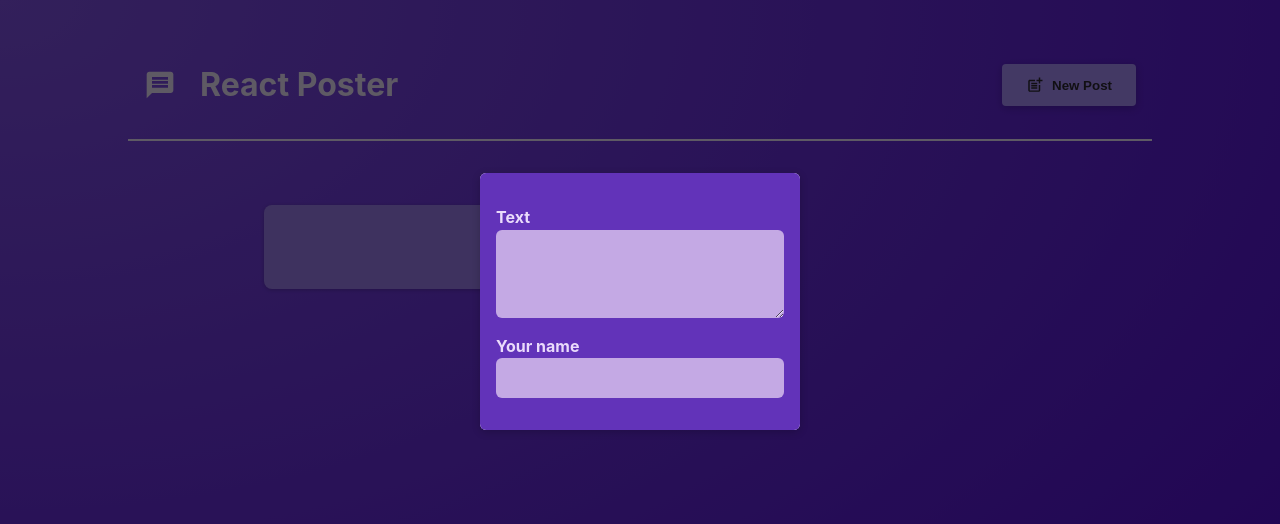
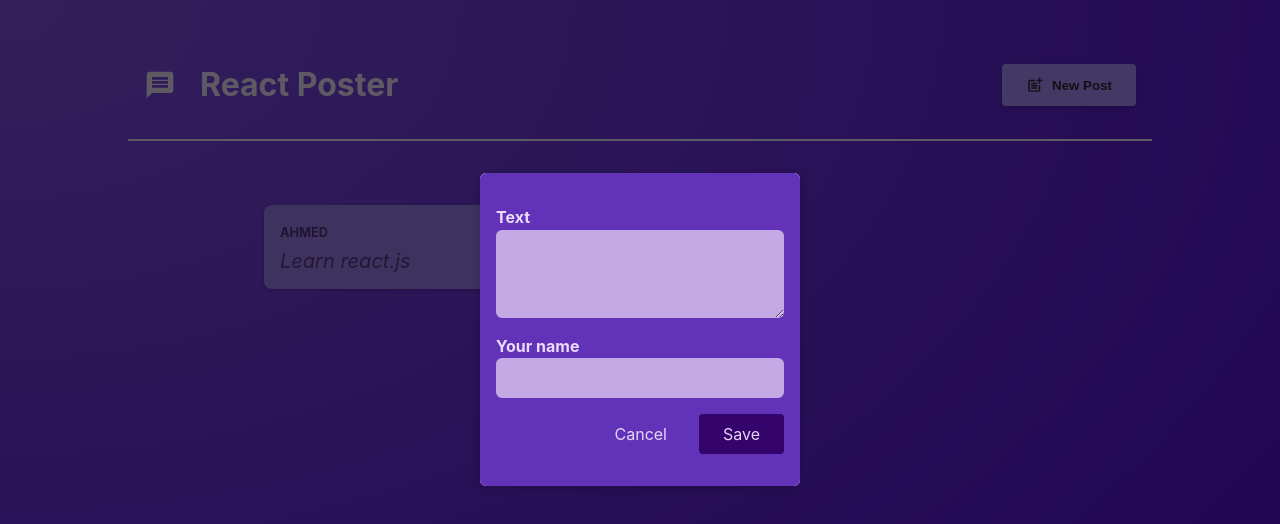
Before and after one commit to anasahmed700/react-posts, a React (Vite) app: page / in a window 1280 px wide. Both pictures are taken after a click on the button "New Post". Shown: the top 524 px of the page. Built offline with nearby package versions, Linux system fonts and the light colour scheme.

Commit message:
adding form buttons & handling submission

```diff
--- a/src/components/NewPost.jsx
+++ b/src/components/NewPost.jsx
@@ -1,16 +1,40 @@
 /* eslint-disable react/prop-types */
+import { useState } from 'react';
 import classes from './NewPost.module.css';
 
-function NewPost(props) {
+function NewPost({ onCancel }) {
+    const [enteredBody, setEnteredBody] = useState('');
+    const [enteredAuthor, setEnteredAuthor] = useState('');
+
+    function bodyChangeHandler(event) {
+        setEnteredBody(event.target.value)
+    }
+    function authorChangeHandler(event) {
+        setEnteredAuthor(event.target.value)
+    }
+    function handleSubmit(event) {
+        event.preventDefault();
+        const postData = {
+            author: enteredAuthor,
+            body: enteredBody
+        }
+        console.log(postData);
+        onCancel();
+    }
+
     return (
-        <form className={classes.form}>
+        <form className={classes.form} onSubmit={handleSubmit}>
             <p>
                 <label htmlFor="body">Text</label>
-                <textarea id="body" required rows={3} onChange={props.onBodyChange} />
+                <textarea id="body" required rows={3} onChange={bodyChangeHandler} />
             </p>
             <p>
                 <label htmlFor="name">Your name</label>
-                <input type="text" id="name" required onChange={props.onAuthorChange} />
+                <input type="text" id="name" required onChange={authorChangeHandler} />
+            </p>
+            <p className={classes.actions}>
+                <button type='button' onClick={onCancel}>Cancel</button>
+                <button>Save</button>
             </p>
         </form>
     );
--- a/src/components/PostsList.jsx
+++ b/src/components/PostsList.jsx
@@ -1,34 +1,18 @@
-import { useState } from 'react';
 import NewPost from './NewPost'
 import Post from './Post'
 import classes from './PostsList.module.css'
 import Modal from './Modal';
 function PostsList({ isPosting, onStopPosting }) {
-    const [enteredBody, setEnteredBody] = useState('');
-    const [enteredAuthor, setEnteredAuthor] = useState('');
-
-    function bodyChangeHandler(event) {
-        setEnteredBody(event.target.value)
-    }
-    function authorChangeHandler(event) {
-        setEnteredAuthor(event.target.value)
-    }
-
     return (
         <>
             {isPosting && (
                 <Modal onModalClose={onStopPosting}>
                     <NewPost
-                        onBodyChange={bodyChangeHandler}
-                        onAuthorChange={authorChangeHandler}
+                        onCancel={onStopPosting}
                     />
                 </Modal>
             )}
             <ul className={classes.posts}>
-                <Post
-                    author={enteredAuthor}
-                    body={enteredBody}
-                />
                 <Post author="Ahmed" body="Learn react.js" />
             </ul>
         </>
```
